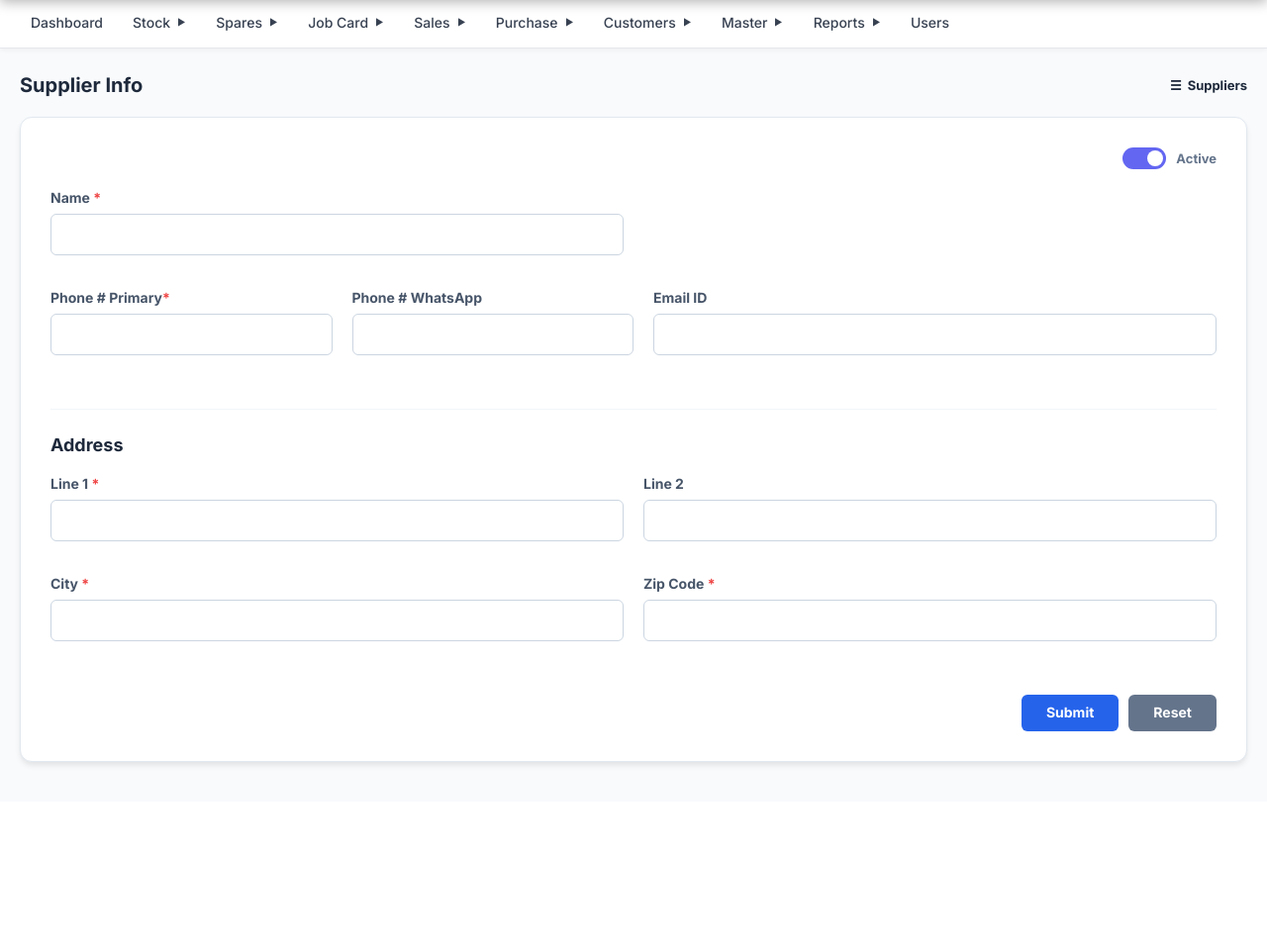
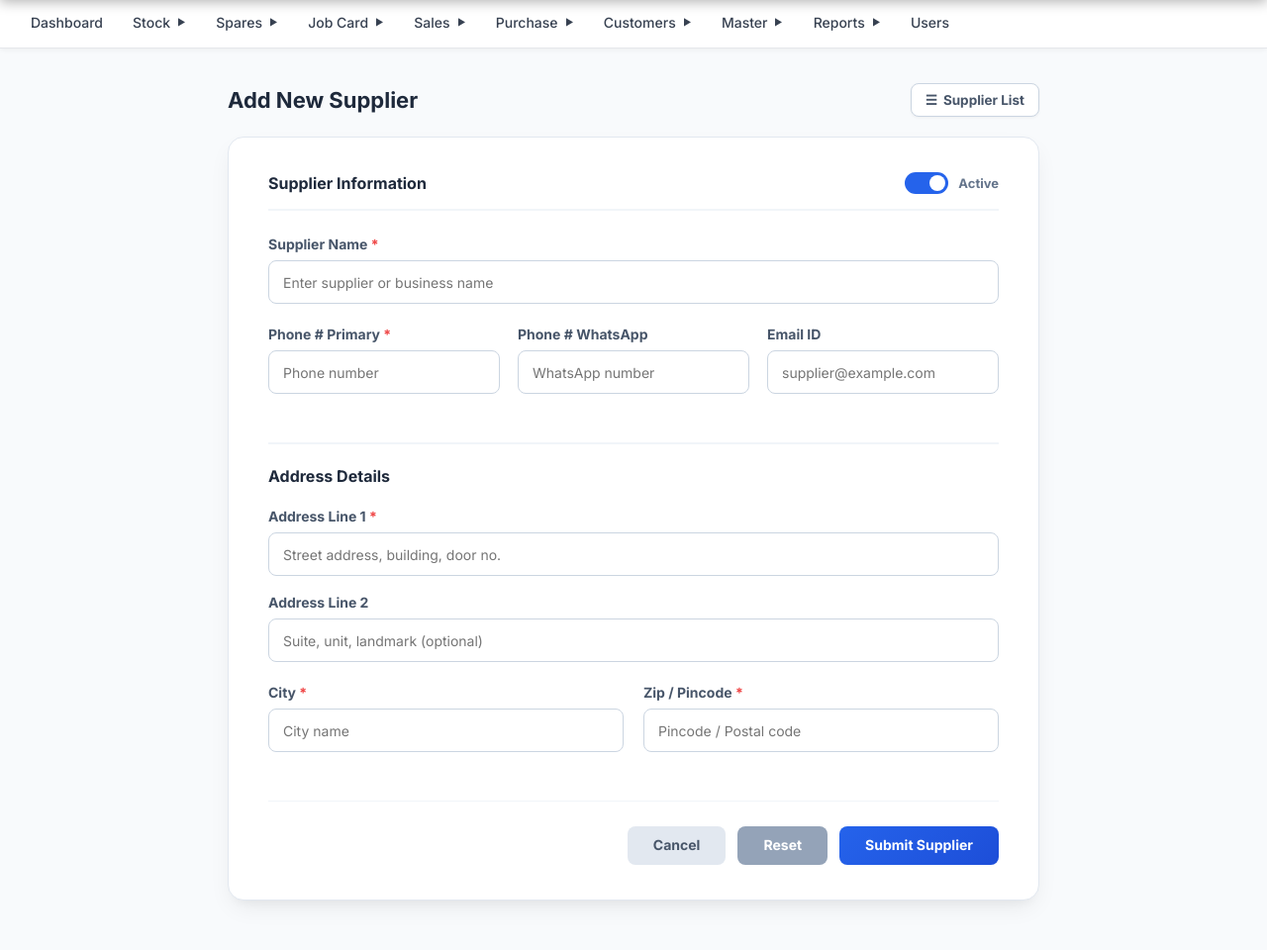
Before and after one commit to harivdev/sundermachines, a PHP site: page /Sunder_billing_new/supplier/add.php in a window 1280 px wide. Shown: the part 56-1016 px from the top of the page at 99% size. Before the commit the page ends 831 px from the top, so only its background shows below. Run offline with PHP 8.4, Linux system fonts and the light colour scheme; a user stored in the database is signed in; some libraries are stand-ins or nearby versions.

Commit message:
Redesign supplier add form layout with centered max-width container and balanced grid alignment

```diff
--- a/includes/common_erp.css
+++ b/includes/common_erp.css
@@ -275,12 +275,6 @@ input, select, textarea, button {
     border: 1px solid var(--erp-border);
     margin-bottom: 20px;
     box-sizing: border-box;
-    transition: transform 0.25s cubic-bezier(0.4, 0, 0.2, 1), box-shadow 0.25s ease;
-}
-
-.erp-card:hover, .card:hover, .po-card:hover {
-    transform: scaleX(1.025);
-    box-shadow: 0 10px 25px -5px rgba(0, 0, 0, 0.1), 0 8px 10px -6px rgba(0, 0, 0, 0.04);
 }
 
 .erp-card-header, .po-card-header {
--- a/supplier/add.php
+++ b/supplier/add.php
@@ -5,26 +5,27 @@ requireAdmin();
 include("../includes/header.php");
 ?>
 
-<div style="padding: 20px; background: #f8fafc; min-height: calc(100vh - 110px);">
+<div style="padding: 30px 20px; background: #f8fafc; min-height: calc(100vh - 110px); display: flex; justify-content: center;">
+
+    <div style="width: 100%; max-width: 820px;">
 
         <!-- HEADER BAR -->
         <div style="display: flex; justify-content: space-between; align-items: center; margin-bottom: 20px;">
-        <h3 style="margin: 0; color: #1e293b; font-size: 20px; font-weight: 700;">Supplier Info</h3>
+            <h3 style="margin: 0; color: #1e293b; font-size: 22px; font-weight: 700;">Add New Supplier</h3>
             <a href="list.php"
-            style="text-decoration: none; color: #1e293b; font-weight: 700; font-size: 13px; display: flex; align-items: center; gap: 6px;">
-            <span>☰</span> Suppliers
+                style="text-decoration: none; color: #475569; font-weight: 700; font-size: 13.5px; display: inline-flex; align-items: center; gap: 6px; background: #fff; padding: 8px 14px; border-radius: 8px; border: 1px solid #cbd5e1; box-shadow: 0 1px 3px rgba(0,0,0,0.05);">
+                <span>☰</span> Supplier List
             </a>
         </div>
 
         <!-- MAIN CONTENT CARD -->
-    <div
-        style="background: #fff; border-radius: 12px; box-shadow: 0 4px 6px -1px rgba(0, 0, 0, 0.1); padding: 30px; border: 1px solid #e2e8f0;">
+        <div style="background: #fff; border-radius: 16px; box-shadow: 0 10px 25px -5px rgba(0, 0, 0, 0.08), 0 8px 10px -6px rgba(0, 0, 0, 0.04); padding: 35px 40px; border: 1px solid #e2e8f0;">
 
             <form action="insert.php" method="POST">
 
-            <!-- SECTION 1: SUPPLIER INFO -->
-            <div style="display: flex; justify-content: flex-end; margin-bottom: 20px;">
-                <!-- ACTIVE TOGGLE -->
+                <!-- SECTION 1: SUPPLIER INFO HEADER & ACTIVE TOGGLE -->
+                <div style="display: flex; justify-content: space-between; align-items: center; margin-bottom: 25px; border-bottom: 2px solid #f1f5f9; padding-bottom: 15px;">
+                    <span style="font-size: 16px; font-weight: 700; color: #1e293b;">Supplier Information</span>
                     <label style="display: flex; align-items: center; gap: 10px; cursor: pointer;">
                         <div class="switch-container">
                             <input type="checkbox" name="active" checked id="activeSwitch" hidden>
@@ -34,62 +35,65 @@ include("../includes/header.php");
                     </label>
                 </div>
 
-            <div class="form-grid">
-                <div class="form-group" style="grid-column: span 1;">
-                    <label>Name <span class="required">*</span></label>
-                    <input type="text" name="name" required placeholder="">
-                </div>
+                <!-- NAME FIELD (FULL WIDTH) -->
+                <div class="form-group" style="margin-bottom: 22px;">
+                    <label>Supplier Name <span class="required">*</span></label>
+                    <input type="text" name="name" required placeholder="Enter supplier or business name">
                 </div>
 
-            <div style="display: grid; grid-template-columns: 1fr 1fr 2fr; gap: 20px; margin-bottom: 25px;">
+                <!-- CONTACT FIELDS (3 EQUAL COLUMNS) -->
+                <div class="contact-grid" style="display: grid; grid-template-columns: 1fr 1fr 1fr; gap: 18px; margin-bottom: 30px;">
                     <div class="form-group">
-                    <label>Phone # Primary<span class="required">*</span></label>
-                    <input type="text" name="phoneNo1" required placeholder="">
+                        <label>Phone # Primary <span class="required">*</span></label>
+                        <input type="text" name="phoneNo1" required placeholder="Phone number">
                     </div>
                     <div class="form-group">
                         <label>Phone # WhatsApp</label>
-                    <input type="text" name="whatsAppNo" placeholder="">
+                        <input type="text" name="whatsAppNo" placeholder="WhatsApp number">
                     </div>
                     <div class="form-group">
                         <label>Email ID</label>
-                    <input type="email" name="emailId" placeholder="">
+                        <input type="email" name="emailId" placeholder="supplier@example.com">
                     </div>
                 </div>
 
                 <!-- SECTION 2: ADDRESS -->
-            <div style="margin-top: 40px; margin-bottom: 20px; border-top: 1px solid #f1f5f9; padding-top: 25px;">
-                <h3 style="margin: 0 0 20px 0; color: #1e293b; font-size: 18px; font-weight: 700;">Address</h3>
+                <div style="margin-top: 35px; margin-bottom: 22px; border-top: 2px solid #f1f5f9; padding-top: 22px;">
+                    <h3 style="margin: 0; color: #1e293b; font-size: 16px; font-weight: 700;">Address Details</h3>
                 </div>
 
-            <div class="form-grid">
+                <!-- ADDRESS LINES (FULL WIDTH EACH) -->
+                <div class="form-group" style="margin-bottom: 18px;">
+                    <label>Address Line 1 <span class="required">*</span></label>
+                    <input type="text" name="line1" required placeholder="Street address, building, door no.">
+                </div>
+
+                <div class="form-group" style="margin-bottom: 22px;">
+                    <label>Address Line 2</label>
+                    <input type="text" name="line2" placeholder="Suite, unit, landmark (optional)">
+                </div>
+
+                <!-- CITY & ZIP CODE (2 EQUAL COLUMNS) -->
+                <div class="location-grid" style="display: grid; grid-template-columns: 1fr 1fr; gap: 20px; margin-bottom: 35px;">
                     <div class="form-group">
-                    <label>Line 1 <span class="required">*</span></label>
-                    <input type="text" name="line1" required placeholder="">
+                        <label>City <span class="required">*</span></label>
+                        <input type="text" name="city" required placeholder="City name">
                     </div>
                     <div class="form-group">
-                    <label>Line 2</label>
-                    <input type="text" name="line2" placeholder="">
+                        <label>Zip / Pincode <span class="required">*</span></label>
+                        <input type="text" name="zipCode" required placeholder="Pincode / Postal code">
                     </div>
                 </div>
 
-            <div class="form-grid">
-                <div class="form-group">
-                    <label>City <span class="required">*</span></label>
-                    <input type="text" name="city" required placeholder="">
-                </div>
-                <div class="form-group">
-                    <label>Zip Code <span class="required">*</span></label>
-                    <input type="text" name="zipCode" required placeholder="">
-                </div>
-            </div>
-
-            <!-- ACTIONS -->
-            <div style="margin-top: 40px; display: flex; justify-content: flex-end; gap: 10px;">
-                <button type="submit" class="prime-btn" style="background: #2563eb;">Submit</button>
-                <button type="reset" class="prime-btn" style="background: #64748b;">Reset</button>
+                <!-- ACTION BUTTONS -->
+                <div style="margin-top: 35px; border-top: 1px solid #f1f5f9; padding-top: 25px; display: flex; justify-content: flex-end; gap: 12px;">
+                    <a href="list.php" class="prime-btn" style="background: #e2e8f0; color: #475569; text-decoration: none; display: inline-flex; align-items: center;">Cancel</a>
+                    <button type="reset" class="prime-btn" style="background: #94a3b8; color: #fff;">Reset</button>
+                    <button type="submit" class="prime-btn" style="background: linear-gradient(135deg, #2563eb, #1d4ed8); color: #fff;">Submit Supplier</button>
                 </div>
 
             </form>
+        </div>
     </div>
 </div>
 
@@ -110,28 +114,15 @@ include("../includes/header.php");
     /* INPUTS */
     .form-group input {
         width: 100%;
-        height: 42px;
-        padding: 0 12px;
-        border: 1px solid #cbd5e1;
-        border-radius: 6px;
+        height: 44px;
+        padding: 0 14px;
+        border: 1.5px solid #cbd5e1;
+        border-radius: 8px;
         font-size: 14px;
         color: #334155;
         background: #fff;
-        transition: 0.2s;
-    }
-
-    .form-group input:focus {
-        outline: none;
-        border-color: #2563eb;
-        box-shadow: 0 0 0 3px rgba(37, 99, 235, 0.1);
-    }
-
-    /* GRID LAYOUTS */
-    .form-grid {
-        display: grid;
-        grid-template-columns: 1fr 1fr;
-        gap: 20px;
-        margin-bottom: 20px;
+        transition: border-color 0.2s, box-shadow 0.2s;
+        box-sizing: border-box;
     }
 
     /* SWITCH TOGGLE */
@@ -144,7 +135,7 @@ include("../includes/header.php");
     .switch-slider {
         position: absolute;
         inset: 0;
-        background: #e2e8f0;
+        background: #cbd5e1;
         border-radius: 30px;
         transition: 0.3s;
     }
@@ -162,7 +153,7 @@ include("../includes/header.php");
     }
 
     #activeSwitch:checked+.switch-slider {
-        background: #6366f1;
+        background: #2563eb;
     }
 
     #activeSwitch:checked+.switch-slider::before {
@@ -171,24 +162,24 @@ include("../includes/header.php");
 
     /* BUTTONS */
     .prime-btn {
-        padding: 10px 25px;
+        padding: 11px 26px;
         border: none;
-        border-radius: 6px;
+        border-radius: 8px;
         color: white;
         font-weight: 700;
         font-size: 14px;
         cursor: pointer;
-        transition: 0.2s;
+        transition: opacity 0.2s, transform 0.1s;
     }
 
     .prime-btn:hover {
-        opacity: 0.9;
+        opacity: 0.92;
     }
 
     /* RESPONSIVE */
     @media (max-width: 768px) {
-        .form-grid {
-            grid-template-columns: 1fr;
+        .contact-grid, .location-grid {
+            grid-template-columns: 1fr !important;
         }
     }
 </style>
```
Also changed, not shown: login/dashboard.php (+3 -13 lines). Lines whose indentation alone changed are shown as unchanged.
